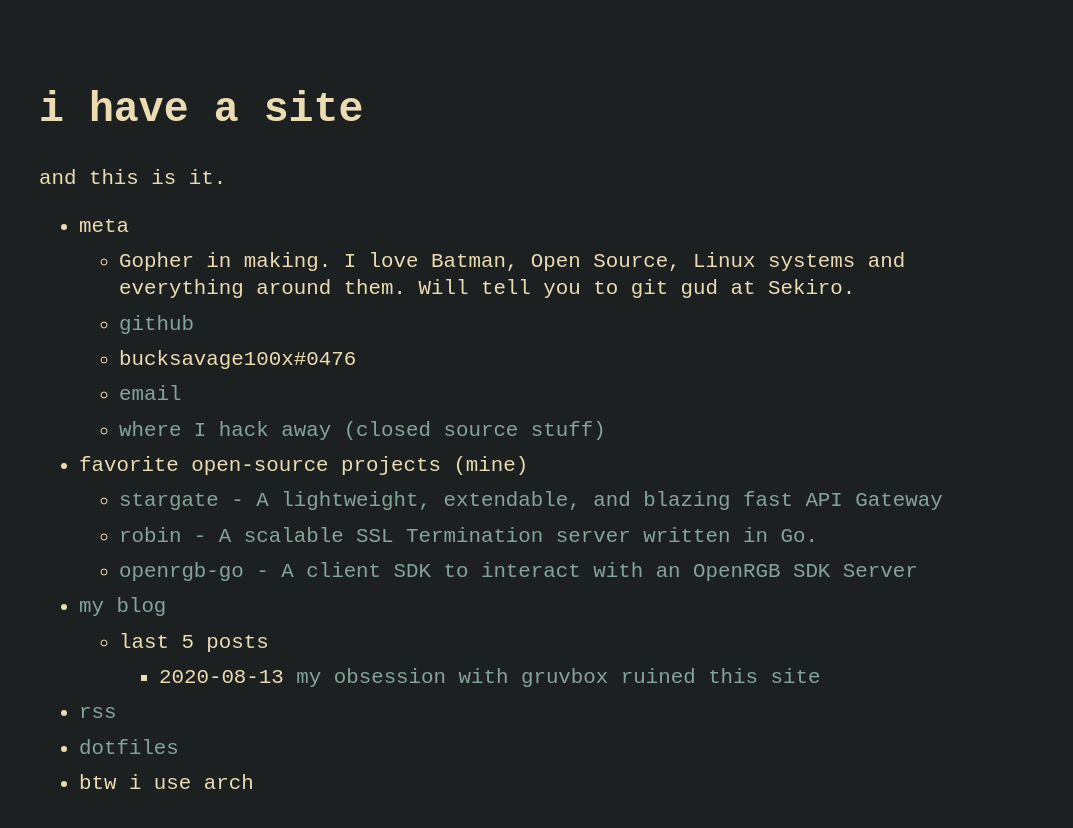
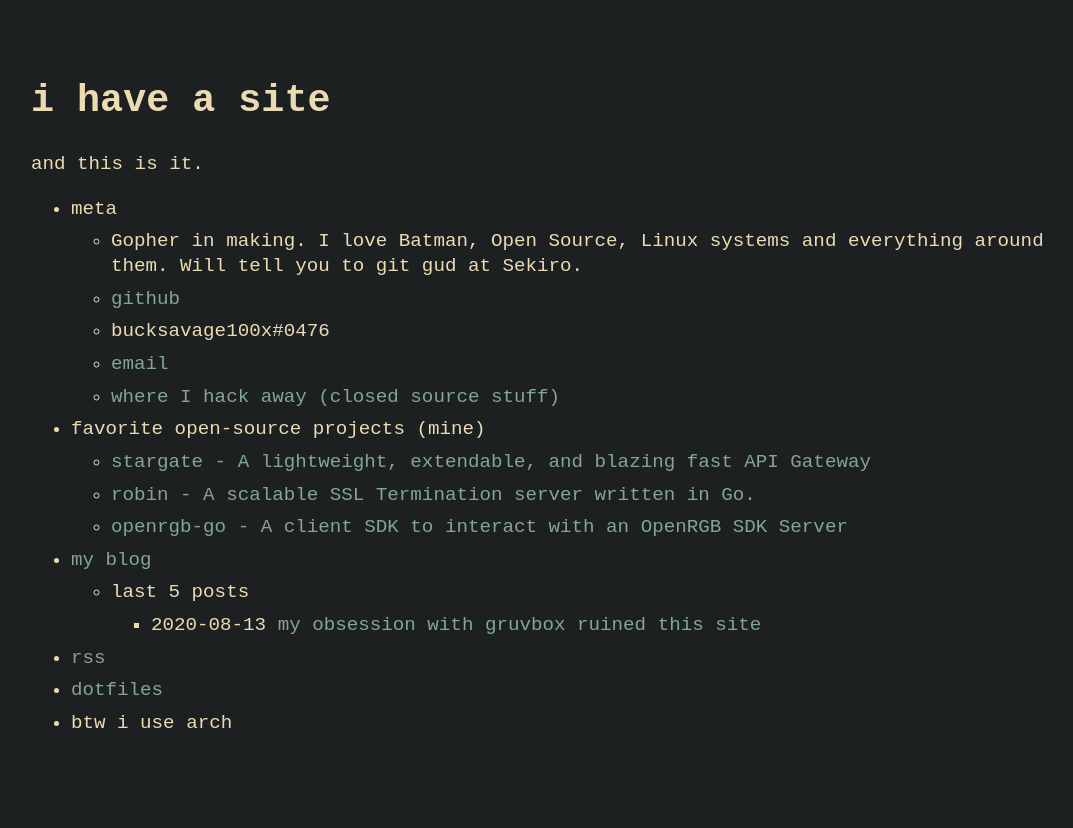
Before and after one commit to realbucksavage/realbucksavage.github.io, a Jekyll site: the page built from index.md, in a window 1280 px wide. Shown: the top 828 px of the page, without its empty margins (73-1146 px from the left). Built offline with Jekyll 4.4.1, drawn with Linux system fonts in a browser that asks for light colours.

Commit message:
Made text small and somewhat readable

```diff
--- a/_sass/no-style-please.scss
+++ b/_sass/no-style-please.scss
@@ -2,7 +2,7 @@ html {
   color: #ebdbb2;
   background-color: #1d2021;
   font-family: monospace;
-  font-size: 1.3rem;
+  font-size: 1.2rem;
   line-height: 1.3;
   -webkit-font-smoothing: antialiased;
 }
@@ -32,7 +32,7 @@ li {
 }
 
 .wrapper {
-  max-width: 80ch;
+  max-width: 90ch;
   margin: 4rem;
   padding: 0 1rem;
 }
```
